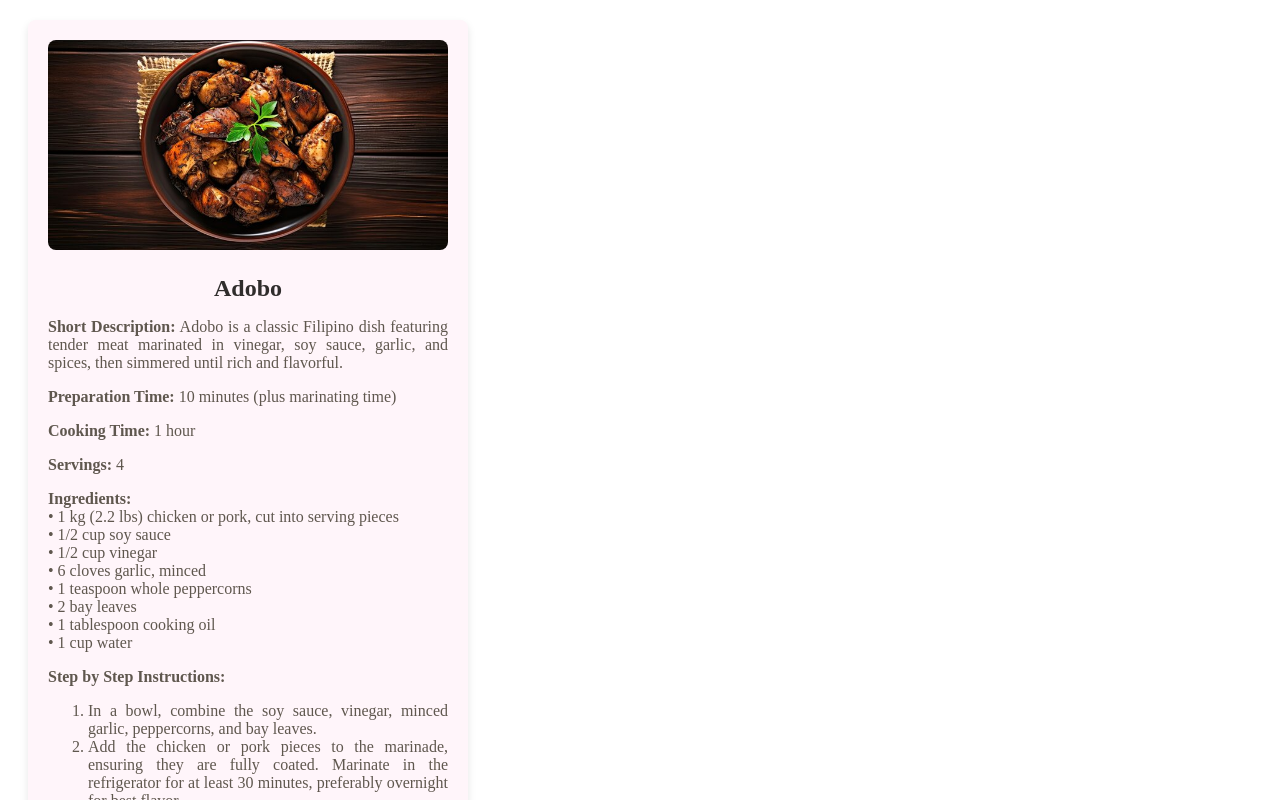
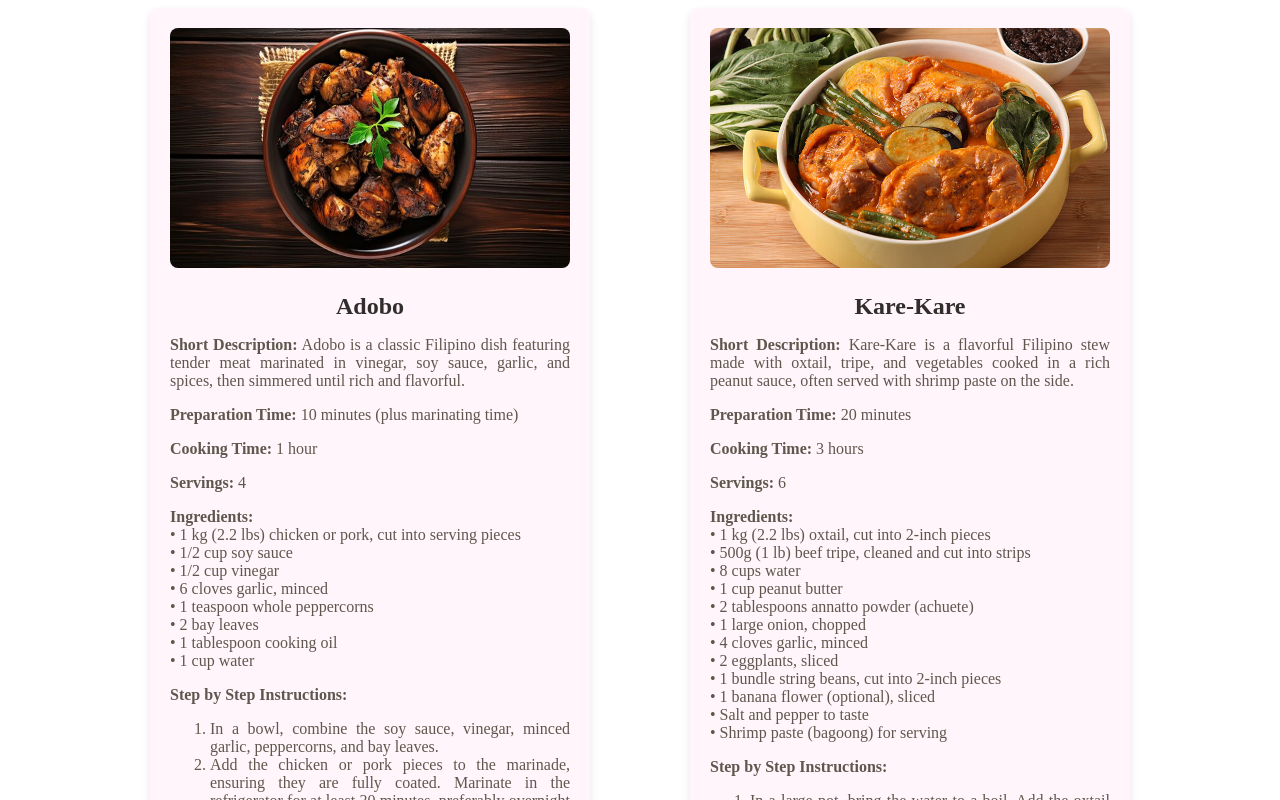
Before and after one commit to b0urbonn/awan, a React (Vite) app: page / in a window 1280 px wide. Shown: the top 800 px of the page. Built offline with nearby package versions, Linux system fonts and the light colour scheme.

Commit message:
Update styles.css

```diff
--- a/src/components/styles.css
+++ b/src/components/styles.css
@@ -1,24 +1,13 @@
-
 /* Layout */
 @media (max-width: 375px) {
-  .container {
-    gap: 20px;
-  }
-  .card {
-    max-width: 100%;
-  }
+  /* Mobile styles */
 }
 
 @media (min-width: 376px) {
-  .container {
-    gap: 100px;
-  }
-  .card {
-    max-width: calc(33.33% - 40px);
-    margin: 20px;
-  }
+  /* Desktop styles */
 }
 
+/* Colors */
 :root {
   --color-nutmeg: hsl(14, 45%, 36%);
   --color-dark-raspberry: hsl(332, 51%, 32%);
@@ -30,6 +19,7 @@
   --color-dark-charcoal: hsl(24, 5%, 18%);
 }
 
+/* Typography */
 body {
   font-size: 16px;
   font-family: 'Young Serif', serif;
@@ -43,7 +33,7 @@ body {
   padding: 20px;
   max-width: 400px;
   text-align: center;
-  height: 1400px;
+  height: 1600px;
 }
 
 .card-image {
@@ -59,6 +49,7 @@ body {
   margin-bottom: 10px;
 }
 
+
 .card-body {
   font-size: 16px;
   color: var(--color-wenge-brown);
@@ -66,8 +57,10 @@ body {
 }
 
 .container {
-  display: auto;
+  display: flex;
   justify-content: center;
   align-items: center;
   flex-wrap: wrap;
+  gap: 100px;
+  flex: 1 1 100%;
 }
```
